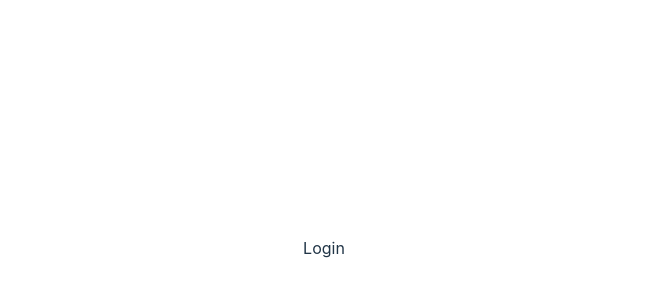
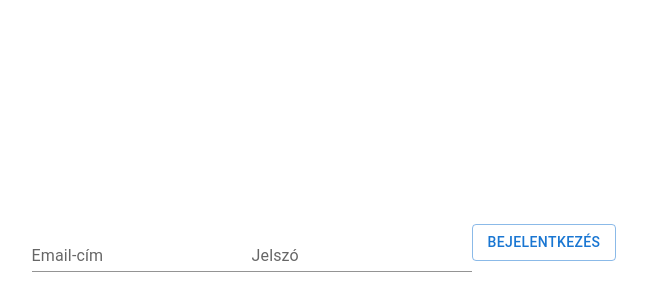
Before and after one commit to baguadam/lesson-tracker-applicaiton, a React (Vite) app in the folder client/: page / in a window 1280 px wide. Shown: the part 152-452 px from the top of the page, without its empty margins (316-963 px from the left). Built offline with nearby package versions, Linux system fonts and the light colour scheme.

Commit message:
Skeleten Login component

```diff
--- a/client/src/components/auth/Login.tsx
+++ b/client/src/components/auth/Login.tsx
@@ -1,5 +1,17 @@
+import { Button, TextField } from "@mui/material";
+
 const Login = () => {
-  return <div>Login</div>;
+  return (
+    <>
+      <form>
+        <TextField variant="standard" label="Email-cím" />
+        <TextField variant="standard" label="Jelszó" type="pasword" />
+        <Button type="submit" variant="outlined">
+          Bejelentkezés
+        </Button>
+      </form>
+    </>
+  );
 };
 
 export default Login;
```
